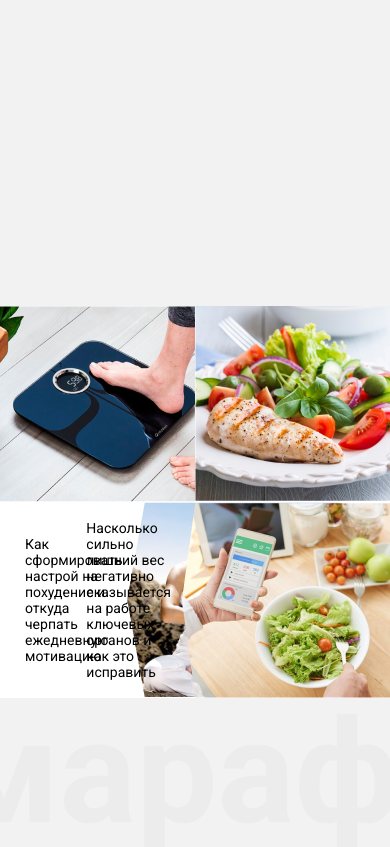
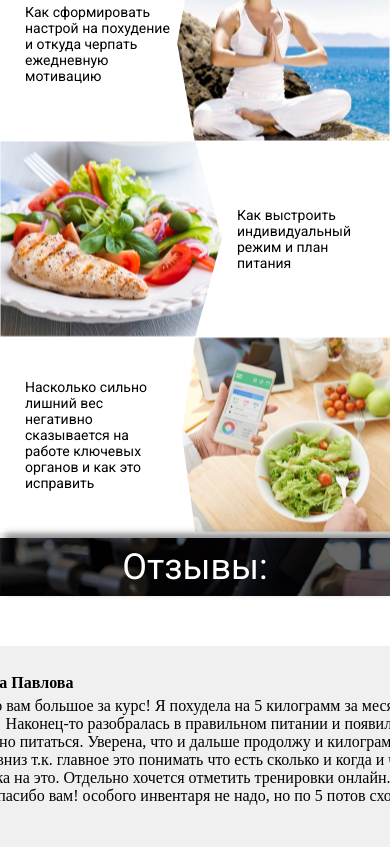
Before and after one commit to yevstrikha/light-weight, a plain HTML site: page index.html in a window 390 px wide. Shown: the part 3577-4424 px from the top of the page. Drawn offline with nearby package versions, Linux system fonts and the light colour scheme.

Commit message:
adaptive some sections

```diff
--- a/css/media.scss
+++ b/css/media.scss
@@ -152,6 +152,9 @@
       transform: translateY(-50%) rotate(-45deg);
     }
   }
+  .marathon .marathon_content .background_text p{
+    line-height: 70px;
+  }
 }
 
 @media only screen and (max-width: 992px) {
@@ -195,49 +198,81 @@
       margin-top: 0;
     }
   }
-  .online_program{
+  .online_program {
     padding-top: 35px;
 
   }
 }
 
 @media only screen and (max-width: 820px) {
-  .online_program{
+  .online_program {
 
-    .vertical_line{
+    .vertical_line {
       left: 0;
     }
-    .step{
+
+    .step {
       display: block;
-      .left_step{
+
+      .left_step {
         text-align: left;
         margin-left: 35px;
 
       }
-      .right_step{
+
+      .right_step {
         margin-left: 35px;
       }
-      .step_number{
+
+      .step_number {
         left: 0;
       }
     }
   }
-.money_back{
-  .percentages{
-    justify-content: center;
-    .do_nothing{
-      margin: 67px 0;
+  .money_back {
+    .percentages {
+      justify-content: center;
+
+      .do_nothing {
+        margin: 67px 0;
+      }
     }
   }
-}
-}
 
-@media only screen and (max-width: 420px) {
+  .marathon .marathon_content .marathon_body .container .bottom_blocks .motivation{
+    width: 100%;
+    order: 2;
+  }
+  .marathon .marathon_content .marathon_body .container .bottom_blocks .healthy_food{
+    width: 100%;
+    order: 4;
+    justify-content: space-between;
+  }
+  .marathon .marathon_content .marathon_body .container .top_blocks .understand_body {
+    width: 100%;
+    order: 1;
+  }
+  .marathon .marathon_content .marathon_body .container .top_blocks .meal_plan{
+    width: 100%;
+    order: 3;
+  }
+  .marathon .marathon_content .marathon_body .container .marathon_block {
+    max-width: 396px;
+    margin-top: 150px;
+  }
 
 }
 
-@media only screen and (max-width: 375px) {
+@media only screen and (max-width: 600px) {
+  .marathon .marathon_content .marathon_body .container .marathon_block {
+    margin-top: 100px;
+  }
+}
 
+@media only screen and (max-width: 568px) {
+  .marathon .marathon_content .marathon_body .container .marathon_block {
+    margin-top: 35px;
+  }
 }
 
 @media only screen and (max-width: 360px) {
--- a/css/style.scss
+++ b/css/style.scss
@@ -466,6 +466,7 @@ nav{
     text-align: center;
     position: relative;
     padding: 8px;
+    z-index: 2;
 
     .cover {
       top: 0;
@@ -528,6 +529,7 @@ nav{
         .top_blocks, .bottom_blocks {
           display: flex;
           justify-content: center;
+          flex-wrap: wrap;
 
           p {
             font-family: 'Roboto';
@@ -548,9 +550,14 @@ nav{
             width: 50%;
             display: flex;
             align-items: center;
-
+            justify-content: space-between;
             img {
               display: block;
+              width: 100%;
+            }
+            p {
+              margin-left: 5px;
+              margin-right: 25px;
             }
           }
 
@@ -558,10 +565,12 @@ nav{
             width: 50%;
             display: flex;
             align-items: center;
-
+            justify-content: space-between;
             p {
               text-align: left;
               padding-left: 10px;
+              margin-left: 5px;
+              margin-right: 25px;
             }
           }
         }
@@ -571,7 +580,7 @@ nav{
             width: 50%;
             display: flex;
             align-items: center;
-
+            justify-content: space-between;
             p {
               margin-left: 25px;
               margin-right: 5px;
@@ -587,12 +596,12 @@ nav{
             width: 50%;
             display: flex;
             align-items: center;
-            justify-content: flex-end;
 
             p {
               padding-right: 10px;
               text-align: left;
-
+              margin-left: 25px;
+              margin-right: 5px;
             }
           }
         }
@@ -709,6 +718,7 @@ nav{
     justify-content: space-between;
 position: relative;
     z-index: 2;
+    flex-wrap: wrap;
     .card {
       max-width: 270px;
       width: 100%;
--- a/index.html
+++ b/index.html
@@ -81,7 +81,7 @@
                 <p>авторский инновационный подход Борисова Юна Митрофановна,
                     который направлен на оздоровление и омоложение
                     организма без изнуряющих физических нагрузок, стрессов и
-                    голодания.</p>
+                    голодания.
                 <div class="polygon polygon_2">
                     <img src="images/polygon.png" alt="">
                 </div>
@@ -239,7 +239,7 @@
         <div class="marathon_body">
             <div class="container">
                 <div class="marathon_block">
-                    <div class="top_blocks">
+                    <div class="top_blocks bottom_blocks">
                         <div class="understand_body">
                             <img src="images/scale.png" alt="">
                             <p>Как правильно понять свой организм и определить факторы, мешающие снижению веса</p>
@@ -248,9 +248,6 @@
                             <img src="images/steak.jpg" alt="">
                             <p>Как выстроить индивидуальный режим и план питания</p>
                         </div>
-
-                    </div>
-                    <div class="bottom_blocks">
                         <div class="motivation">
                             <p>Как сформировать настрой на похудение и откуда черпать ежедневную мотивацию</p>
                             <img src="images/motivation.jpg" alt="">
@@ -261,6 +258,7 @@
                             <img src="images/healthy_food.png" alt="">
                         </div>
                     </div>
+
                 </div>
             </div>
         </div>
```
Also changed, not shown: css/media.css, css/style.css, 2 other files.
